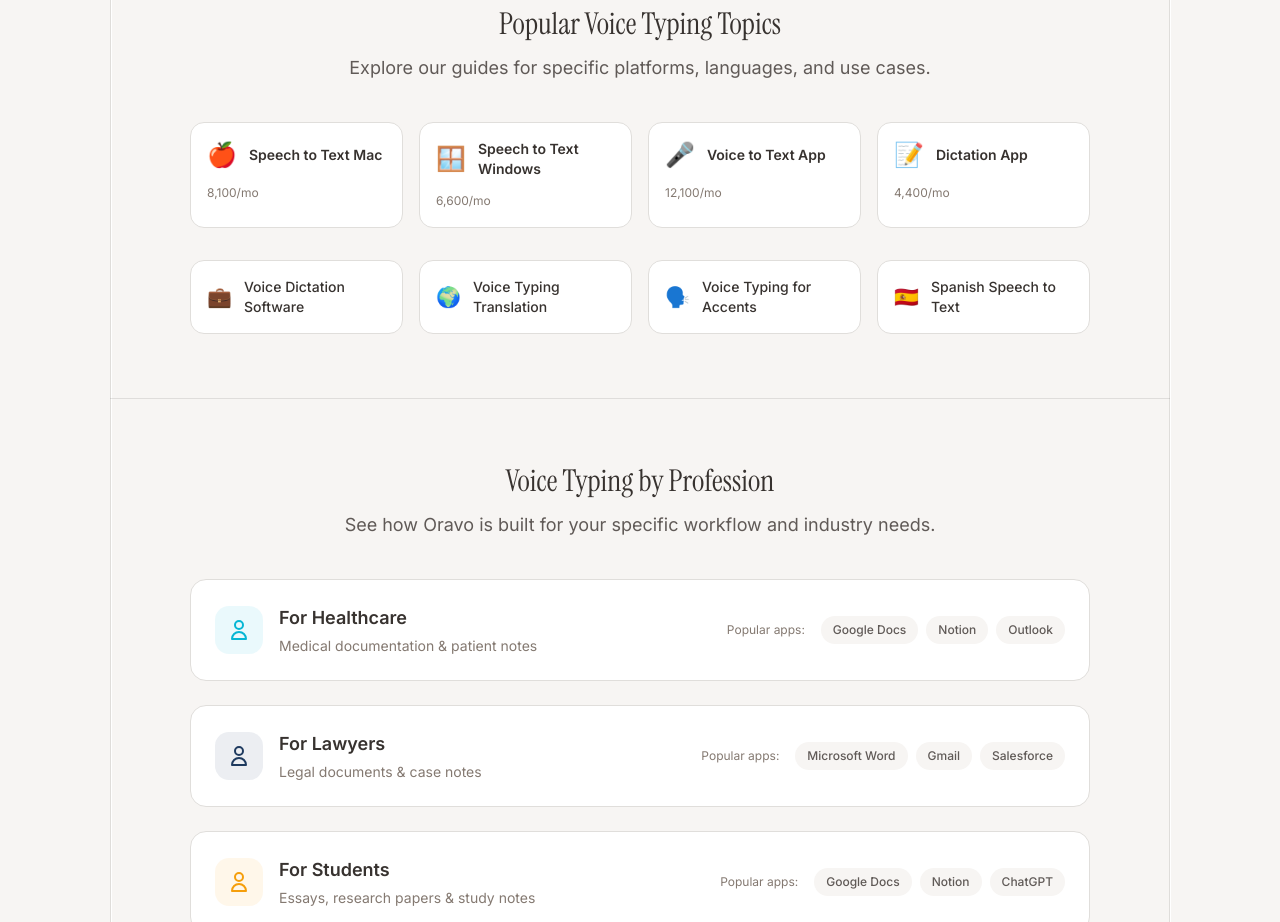
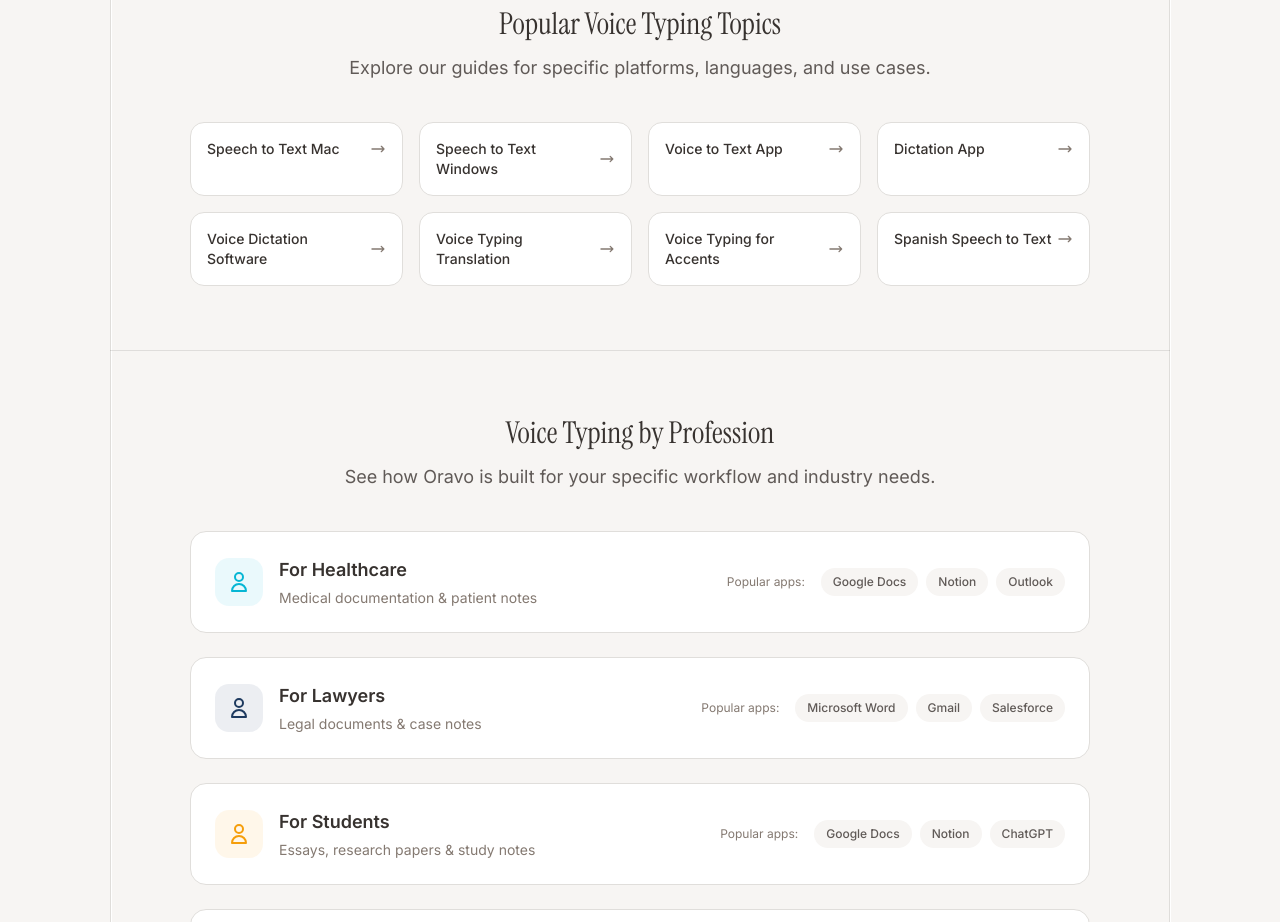
Before and after one commit to yadavraju/oravo-landing-page, a Next.js app: page /use-cases in a window 1280 px wide. Shown: the part 2280-3202 px from the top of the page. Built offline with nearby package versions, Linux system fonts and the light colour scheme.

Commit message:
updated page with those data

```diff
--- a/app/features/page.tsx
+++ b/app/features/page.tsx
@@ -889,13 +889,13 @@
                   <h3 className="text-[#37322F] text-lg font-semibold font-sans mb-4">By Language & Accent</h3>
                   <div className="flex flex-wrap gap-3">
                     <Link href="/voice-typing-with-translation" className="px-4 py-2 bg-white border border-[#E0DEDB] rounded-full text-sm font-medium text-[#605A57] hover:border-[#8B5CF6] hover:text-[#8B5CF6] transition-colors">
-                      🌍 Voice Typing with Translation
+                      Voice Typing with Translation
                     </Link>
                     <Link href="/voice-typing-for-accents" className="px-4 py-2 bg-white border border-[#E0DEDB] rounded-full text-sm font-medium text-[#605A57] hover:border-[#EF4444] hover:text-[#EF4444] transition-colors">
-                      🗣️ Voice Typing for Accents
+                      Voice Typing for Accents
                     </Link>
                     <Link href="/speech-to-text-spanish" className="px-4 py-2 bg-white border border-[#E0DEDB] rounded-full text-sm font-medium text-[#605A57] hover:border-[#DC2626] hover:text-[#DC2626] transition-colors">
-                      🇪🇸 Spanish Speech to Text
+                      Spanish Speech to Text
                     </Link>
                   </div>
                 </div>
--- a/app/use-cases/page.tsx
+++ b/app/use-cases/page.tsx
@@ -917,42 +917,27 @@
                   </p>
                 </div>
 
-                <div className="grid grid-cols-1 sm:grid-cols-2 lg:grid-cols-4 gap-4 mb-8">
+                <div className="grid grid-cols-1 sm:grid-cols-2 lg:grid-cols-4 gap-4">
                   {[
-                    { title: "Speech to Text Mac", href: "/speech-to-text-mac", icon: "🍎", searches: "8,100/mo" },
-                    { title: "Speech to Text Windows", href: "/speech-to-text-windows", icon: "🪟", searches: "6,600/mo" },
-                    { title: "Voice to Text App", href: "/voice-to-text-app", icon: "🎤", searches: "12,100/mo" },
-                    { title: "Dictation App", href: "/dictation-app", icon: "📝", searches: "4,400/mo" },
+                    { title: "Speech to Text Mac", href: "/speech-to-text-mac" },
+                    { title: "Speech to Text Windows", href: "/speech-to-text-windows" },
+                    { title: "Voice to Text App", href: "/voice-to-text-app" },
+                    { title: "Dictation App", href: "/dictation-app" },
+                    { title: "Voice Dictation Software", href: "/voice-dictation-software" },
+                    { title: "Voice Typing Translation", href: "/voice-typing-with-translation" },
+                    { title: "Voice Typing for Accents", href: "/voice-typing-for-accents" },
+                    { title: "Spanish Speech to Text", href: "/speech-to-text-spanish" },
                   ].map((item) => (
                     <Link
                       key={item.href}
                       href={item.href}
                       className="group bg-white rounded-xl p-4 border border-[#E0DEDB] hover:border-[#847971] transition-all duration-200"
                     >
-                      <div className="flex items-center gap-3 mb-2">
-                        <span className="text-2xl">{item.icon}</span>
-                        <span className="text-[#37322F] font-semibold font-sans text-sm group-hover:text-[#1877F2] transition-colors">{item.title}</span>
-                      </div>
-                      <span className="text-[#847971] text-xs font-sans">{item.searches}</span>
-                    </Link>
-                  ))}
-                </div>
-
-                <div className="grid grid-cols-1 sm:grid-cols-2 lg:grid-cols-4 gap-4">
-                  {[
-                    { title: "Voice Dictation Software", href: "/voice-dictation-software", icon: "💼" },
-                    { title: "Voice Typing Translation", href: "/voice-typing-with-translation", icon: "🌍" },
-                    { title: "Voice Typing for Accents", href: "/voice-typing-for-accents", icon: "🗣️" },
-                    { title: "Spanish Speech to Text", href: "/speech-to-text-spanish", icon: "🇪🇸" },
-                  ].map((item) => (
-                    <Link
-                      key={item.href}
-                      href={item.href}
-                      className="group bg-white rounded-xl p-4 border border-[#E0DEDB] hover:border-[#847971] transition-all duration-200"
-                    >
-                      <div className="flex items-center gap-3">
-                        <span className="text-xl">{item.icon}</span>
+                      <div className="flex items-center justify-between">
                         <span className="text-[#37322F] font-medium font-sans text-sm group-hover:text-[#1877F2] transition-colors">{item.title}</span>
+                        <svg className="w-4 h-4 text-[#847971] group-hover:text-[#1877F2] transition-colors" fill="none" viewBox="0 0 24 24" stroke="currentColor" strokeWidth={2}>
+                          <path strokeLinecap="round" strokeLinejoin="round" d="M17 8l4 4m0 0l-4 4m4-4H3" />
+                        </svg>
                       </div>
                     </Link>
                   ))}
--- a/app/voice-to-text-app/page.tsx
+++ b/app/voice-to-text-app/page.tsx
@@ -93,7 +93,7 @@
                 <div className="flex justify-center mb-6">
                   <Badge
                     icon={<svg className="w-3.5 h-3.5" fill={accentColor} viewBox="0 0 24 24"><path d="M19 11a7 7 0 01-7 7m0 0a7 7 0 01-7-7m7 7v4m0 0H8m4 0h4m-4-8a3 3 0 01-3-3V5a3 3 0 116 0v6a3 3 0 01-3 3z"/></svg>}
-                    text="12,100 Monthly Searches"
+                    text="Voice to Text"
                   />
                 </div>
 
--- a/app/voice-typing-for-accents/page.tsx
+++ b/app/voice-typing-for-accents/page.tsx
@@ -321,9 +321,9 @@
                   <Link href="/voice-typing-with-translation" className="px-4 py-2 bg-white border border-[#E0DEDB] rounded-full text-sm font-medium text-[#605A57] hover:border-[#1877F2] hover:text-[#1877F2] transition-colors">
                     Voice Typing Translation
                   </Link>
-                  <Link href="/speech-to-text-spanish" className="px-4 py-2 bg-white border border-[#E0DEDB] rounded-full text-sm font-medium text-[#605A57] hover:border-[#1877F2] hover:text-[#1877F2] transition-colors">
-                    🇪🇸 Spanish Speech to Text
-                  </Link>
+                    <Link href="/speech-to-text-spanish" className="px-4 py-2 bg-white border border-[#E0DEDB] rounded-full text-sm font-medium text-[#605A57] hover:border-[#1877F2] hover:text-[#1877F2] transition-colors">
+                      Spanish Speech to Text
+                    </Link>
                   <Link href="/voice-to-text-app" className="px-4 py-2 bg-white border border-[#E0DEDB] rounded-full text-sm font-medium text-[#605A57] hover:border-[#1877F2] hover:text-[#1877F2] transition-colors">
                     Voice to Text App
                   </Link>
--- a/app/voice-typing-with-translation/page.tsx
+++ b/app/voice-typing-with-translation/page.tsx
@@ -302,9 +302,9 @@
                   <Link href="/voice-typing-for-accents" className="px-4 py-2 bg-white border border-[#E0DEDB] rounded-full text-sm font-medium text-[#605A57] hover:border-[#1877F2] hover:text-[#1877F2] transition-colors">
                     Voice Typing for Accents
                   </Link>
-                  <Link href="/speech-to-text-spanish" className="px-4 py-2 bg-white border border-[#E0DEDB] rounded-full text-sm font-medium text-[#605A57] hover:border-[#1877F2] hover:text-[#1877F2] transition-colors">
-                    🇪🇸 Spanish Speech to Text
-                  </Link>
+                    <Link href="/speech-to-text-spanish" className="px-4 py-2 bg-white border border-[#E0DEDB] rounded-full text-sm font-medium text-[#605A57] hover:border-[#1877F2] hover:text-[#1877F2] transition-colors">
+                      Spanish Speech to Text
+                    </Link>
                   <Link href="/voice-to-text-app" className="px-4 py-2 bg-white border border-[#E0DEDB] rounded-full text-sm font-medium text-[#605A57] hover:border-[#1877F2] hover:text-[#1877F2] transition-colors">
                     Voice to Text App
                   </Link>
```
